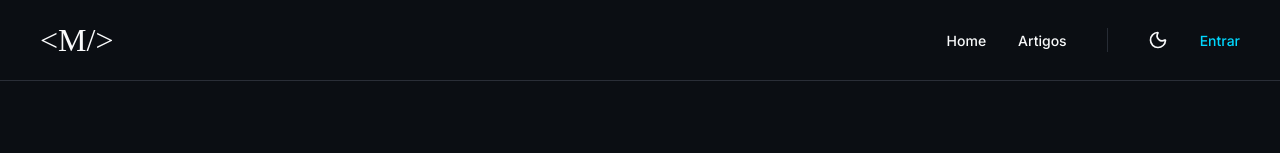
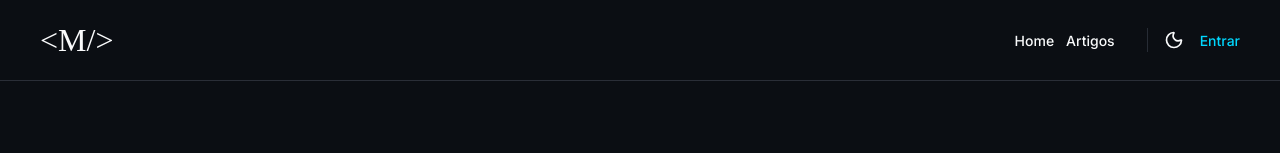
Before and after one commit to AlanFelipeM/MindBlog-Frontend, a React (Vite) app: page / in a window 1280 px wide. Shown: the top 153 px of the page. Built offline with nearby package versions, Linux system fonts and the light colour scheme; a web font is replaced by a local one.

Commit message:
style: espacamento do menu conforme as variaveis do figma

```diff
--- a/src/components/Header/index.tsx
+++ b/src/components/Header/index.tsx
@@ -20,8 +20,10 @@ export const Header = () => {
         </Link>
 
         <nav className="header-nav">
-          <Link to="/" className="nav-link">Home</Link>
-          <Link to="/artigos" className="nav-link">Artigos</Link>
+          <div className="nav-links">
+            <Link to="/" className="nav-link">Home</Link>
+            <Link to="/artigos" className="nav-link">Artigos</Link>
+          </div>
 
           <div className="header-divider" />
 
--- a/src/components/Header/styles.css
+++ b/src/components/Header/styles.css
@@ -31,14 +31,21 @@
 .header-nav {
   display: flex;
   align-items: center;
-  gap: 2rem;
+  gap: 1rem; /* p-4: 16px */
+}
+
+.nav-links {
+  display: flex;
+  align-items: center;
+  gap: 0.75rem; /* p-3: 12px */
+  padding-right: 1rem; /* p-4: 16px */
 }
 
 .header-divider {
   width: 1px;
   height: 24px;
   background-color: #272C35;
-  margin: 0 0.5rem;
+  margin: 0;
 }
 
 .nav-link {
```
